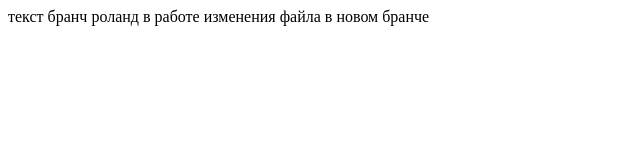
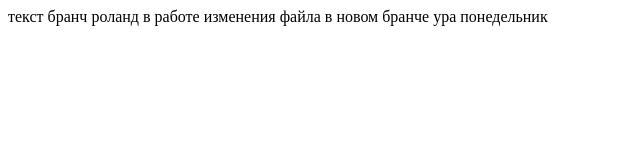
Before and after one commit to Bambr-name/new1, a plain HTML site: page index.html in a window 1280 px wide. Shown: the whole page, without its empty margins (0-640 px from the left). Drawn offline with Linux system fonts and the light colour scheme.

Commit message:
Mondaygit add .

```diff
--- a/index.html
+++ b/index.html
@@ -5,5 +5,6 @@
 бранч роланд в работе
 изменения файла в новом бранче
 
+ура понедельник
 </body>
 </head>
```
Also changed, not shown: 1 other file.
